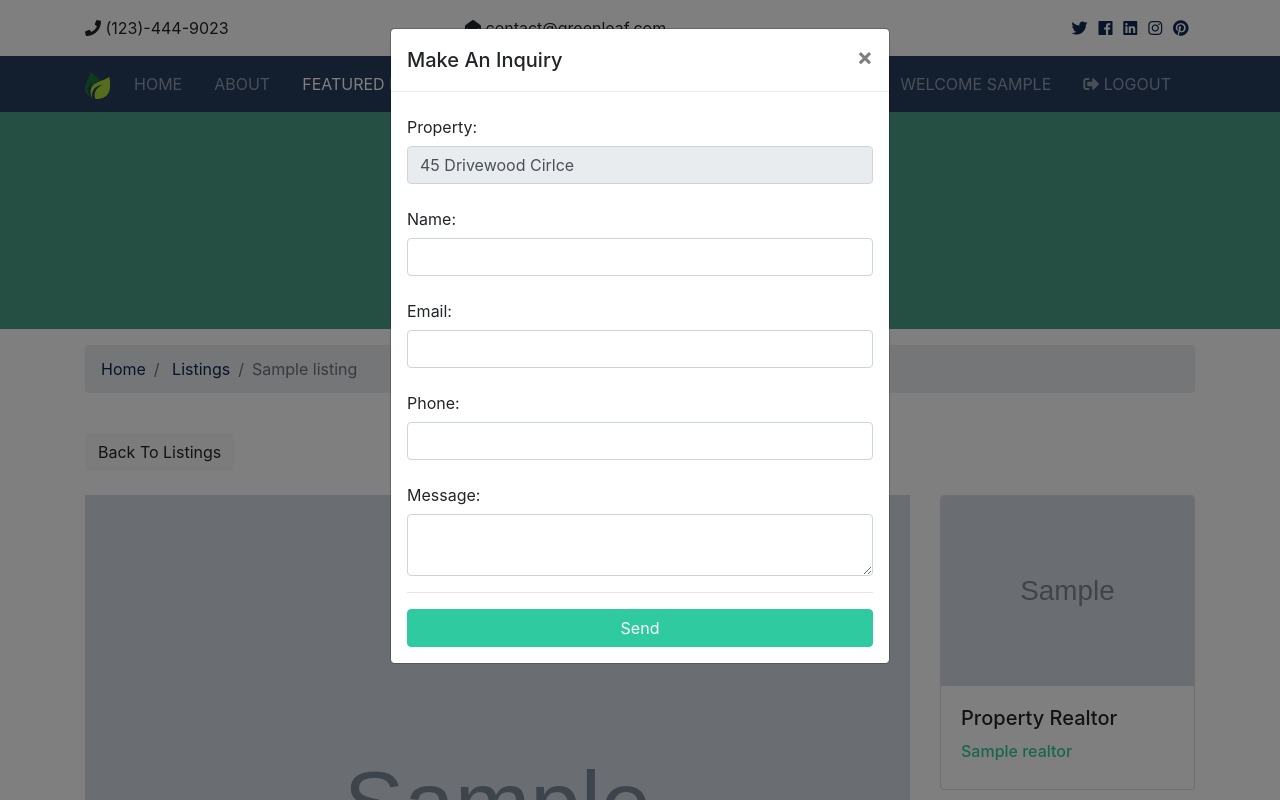
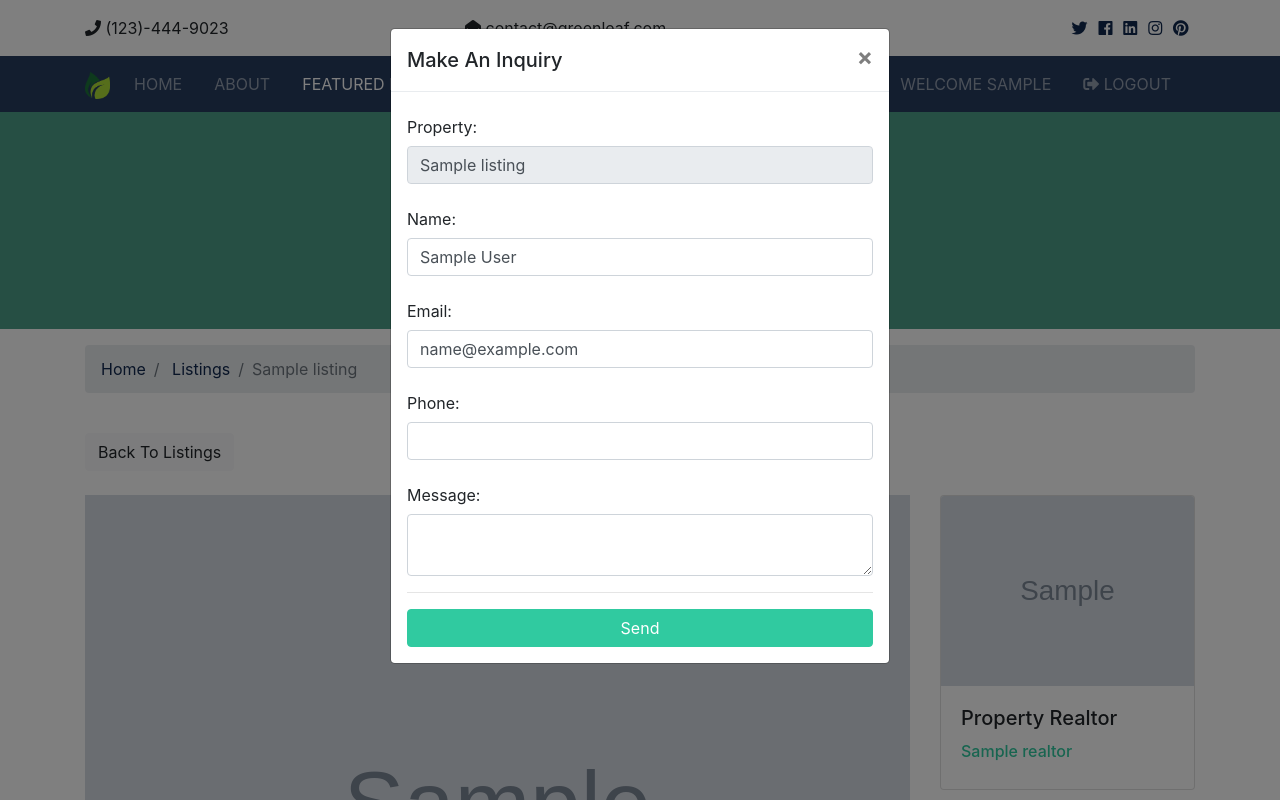
Before and after one commit to SungLee05/Django_Project, a Django app: page /listings/1 in a window 1280 px wide, after a click on "Make An Inquiry". Run offline with Django 3.2, Linux system fonts and the light colour scheme; a user stored in the database is signed in; tables that the repository leaves empty hold one stand-in row (values such as "Sample post"); grey boxes marked "Sample" are stand-in pictures; some libraries are stand-ins or nearby versions.

Commit message:
contacts inquiry form complete

```diff
--- a/contacts/admin.py
+++ b/contacts/admin.py
@@ -1,6 +1,6 @@
 from django.contrib import admin
 
-from .models import ContactsConfig
+from .models import Contact
 
 class ContactAdmin(admin.ModelAdmin):
     list_display = ('id', 'name', 'listing', 'email', 'contact_date')
--- /dev/null
+++ b/contacts/urls.py
@@ -0,0 +1,7 @@
+from django.urls import path
+
+from . import views
+
+urlpatterns = [
+    path('contact', views.contact, name='contact')
+]
--- a/contacts/views.py
+++ b/contacts/views.py
@@ -1,3 +1,4 @@
 from django.shortcuts import render
 
-# Create your views here.
+def contact(request):
+    return
--- a/greenleaf/urls.py
+++ b/greenleaf/urls.py
@@ -7,5 +7,6 @@ urlpatterns = [
     path('', include('pages.urls')),
     path('listings/', include('listings.urls')),
     path('accounts/', include('accounts.urls')),
+    path('contacts/', include('contacts.urls')),
     path('admin/', admin.site.urls),
 ] + static(settings.MEDIA_URL, document_root=settings.MEDIA_ROOT)
--- a/templates/listings/listing.html
+++ b/templates/listings/listing.html
@@ -167,18 +167,26 @@
           </button>
         </div>
         <div class="modal-body">
-          <form>
+          <form action="{% url 'contact' %}" method="POST">
+            {% csrf_token %}
+            {% if user.is_authenticated %}
+              <input type="hidden" name="user_id" value="{{ user.id }}">
+            {% else %}
+              <input type="hidden" name="user_id" value="0">
+            {% endif %}
+              <input type="hidden" name="realtor_email" value="{{ listing.realtor.email }}">
+              <input type="hidden" name="listing_id" value="{{ listing.id }}">
             <div class="form-group">
               <label for="property_name" class="col-form-label">Property:</label>
-              <input type="text" name="listing" class="form-control" value="45 Drivewood Cirlce" disabled>
+              <input type="text" name="listing" class="form-control" value="{{ listing.title }}" disabled>
             </div>
             <div class="form-group">
               <label for="name" class="col-form-label">Name:</label>
-              <input type="text" name="name" class="form-control" required>
+              <input type="text" name="name" class="form-control" {% if user.is_authenticated %} value="{{ user.first_name }} {{ user.last_name }}" {% endif %} required>
             </div>
             <div class="form-group">
               <label for="email" class="col-form-label">Email:</label>
-              <input type="email" name="email" class="form-control" required>
+              <input type="email" name="email" class="form-control" {% if user.is_authenticated %} value="{{ user.email }}" {% endif %} required>
             </div>
             <div class="form-group">
               <label for="phone" class="col-form-label">Phone:</label>
```
